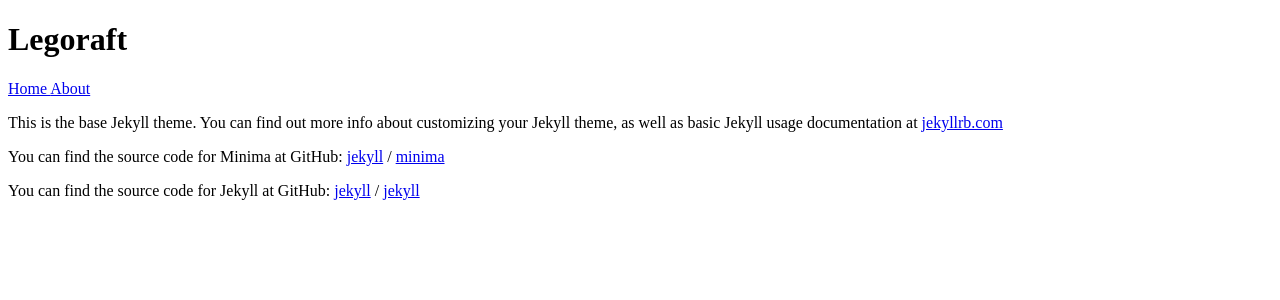
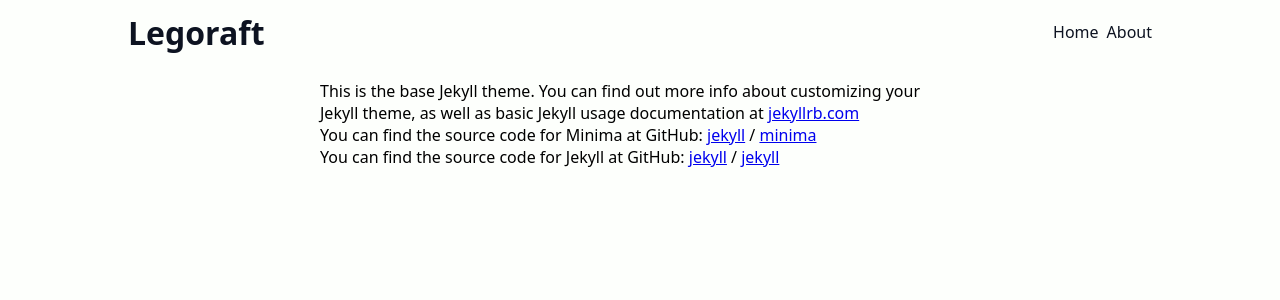
Before and after one commit to LegoRaft/legoraft.github.io, a Jekyll site: the page built from about.md, in a window 1280 px wide. Shown: the top 300 px of the page. Built offline with Jekyll 4.4.1, drawn with Linux system fonts in a browser that asks for light colours.

Commit message:
Changed css locations

```diff
--- a/_layouts/default.html
+++ b/_layouts/default.html
@@ -8,7 +8,7 @@
 
     <title>Legoraft | {{ page.title }}</title>
 
-    <link rel="stylesheet" href="assets/css/styles.css">
+    <link rel="stylesheet" href="../assets/css/styles.css">
 
     {% feed_meta %}
     {% seo %}
```
